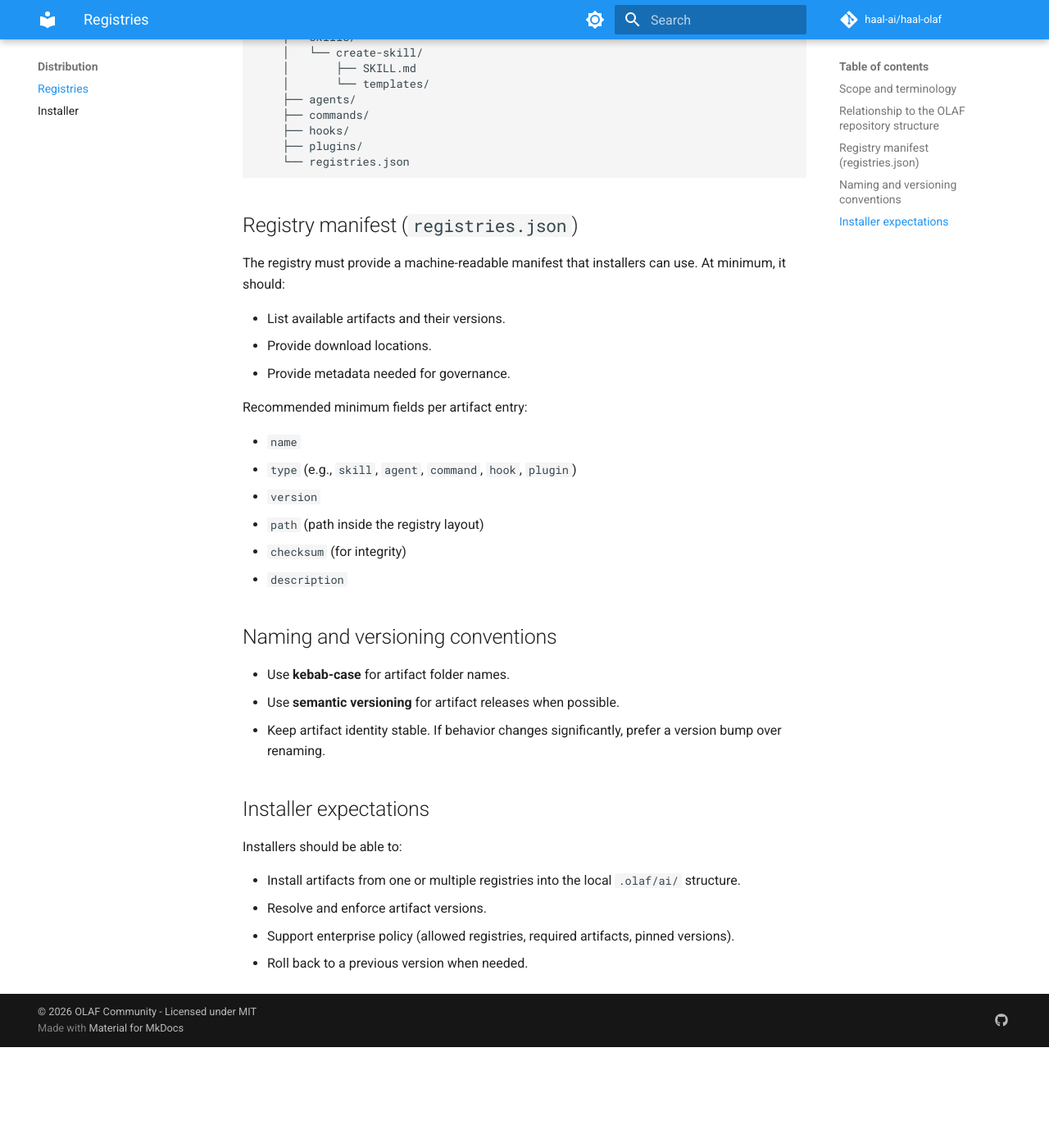
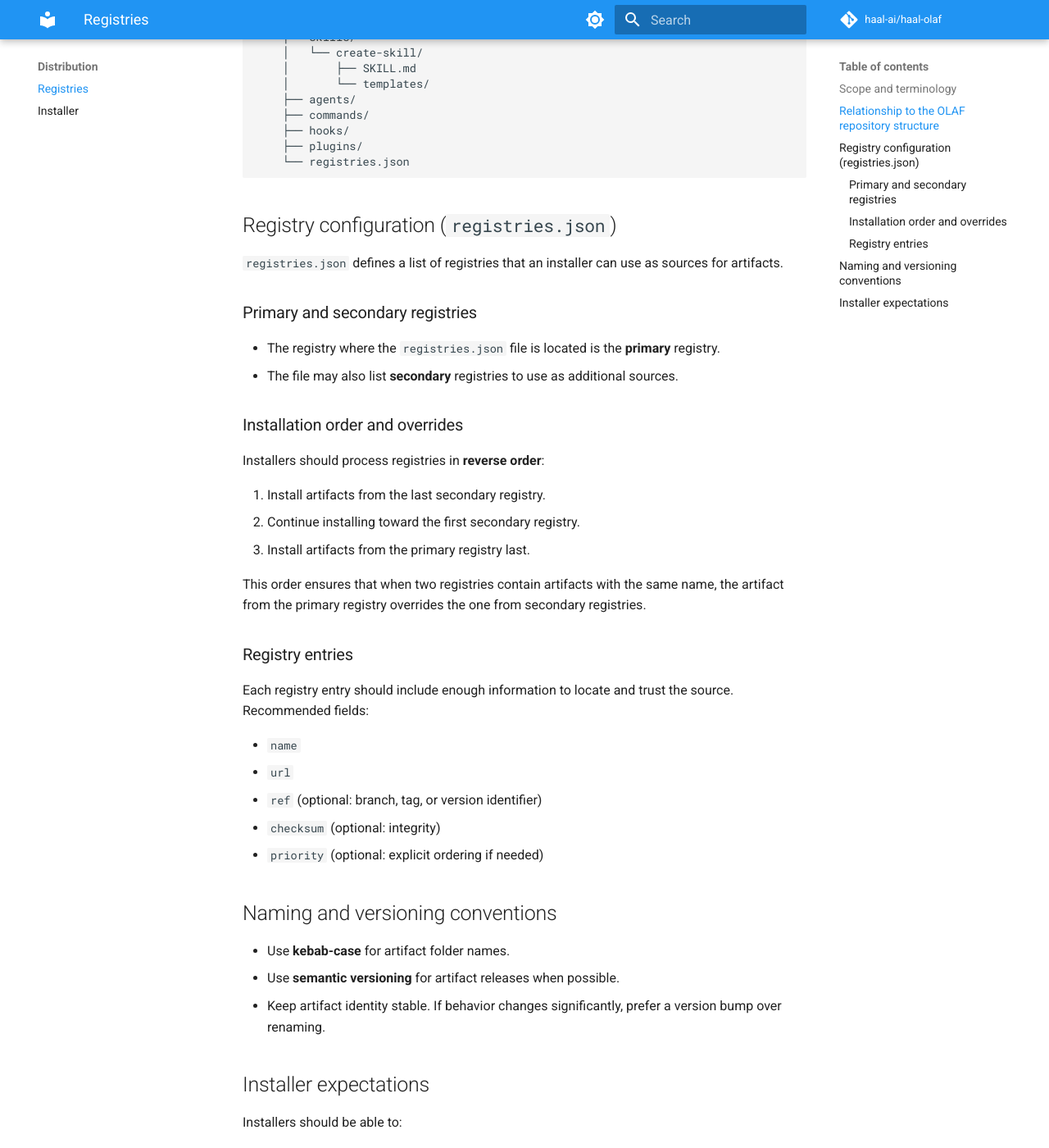
Before and after one commit to haal-ai/haal-olaf, an MkDocs documentation site: the page built from docs/registries.md, in a window 1280 px wide and 1400 px high, scrolled down 1018 px. Shown: the whole window at 82% size. Built offline with MkDocs 1.6.1 and Material for MkDocs 9.7.7, drawn with Linux system fonts in a browser that asks for light colours; comment, search, counter and statistics services are not loaded; before the commit the page ends 2295 px from its top, so only the background shows below that.

Commit message:
docs: clarify registries.json semantics
Document primary vs secondary registries, reverse install order, and override behavior.

````diff
--- a/docs/registries.md
+++ b/docs/registries.md
@@ -45,23 +45,35 @@ Example registry structure (distribution layout):
     └── registries.json
 ```
 
-## Registry manifest (`registries.json`)
+## Registry configuration (`registries.json`)
 
-The registry must provide a machine-readable manifest that installers can use.
-At minimum, it should:
+`registries.json` defines a list of registries that an installer can use as sources for artifacts.
 
-- List available artifacts and their versions.
-- Provide download locations.
-- Provide metadata needed for governance.
+### Primary and secondary registries
 
-Recommended minimum fields per artifact entry:
+- The registry where the `registries.json` file is located is the **primary** registry.
+- The file may also list **secondary** registries to use as additional sources.
+
+### Installation order and overrides
+
+Installers should process registries in **reverse order**:
+
+1. Install artifacts from the last secondary registry.
+2. Continue installing toward the first secondary registry.
+3. Install artifacts from the primary registry last.
+
+This order ensures that when two registries contain artifacts with the same name, the artifact from the primary registry overrides the one from secondary registries.
+
+### Registry entries
+
+Each registry entry should include enough information to locate and trust the source.
+Recommended fields:
 
 - `name`
-- `type` (e.g., `skill`, `agent`, `command`, `hook`, `plugin`)
-- `version`
-- `path` (path inside the registry layout)
-- `checksum` (for integrity)
-- `description`
+- `url`
+- `ref` (optional: branch, tag, or version identifier)
+- `checksum` (optional: integrity)
+- `priority` (optional: explicit ordering if needed)
 
 ## Naming and versioning conventions
 
````
